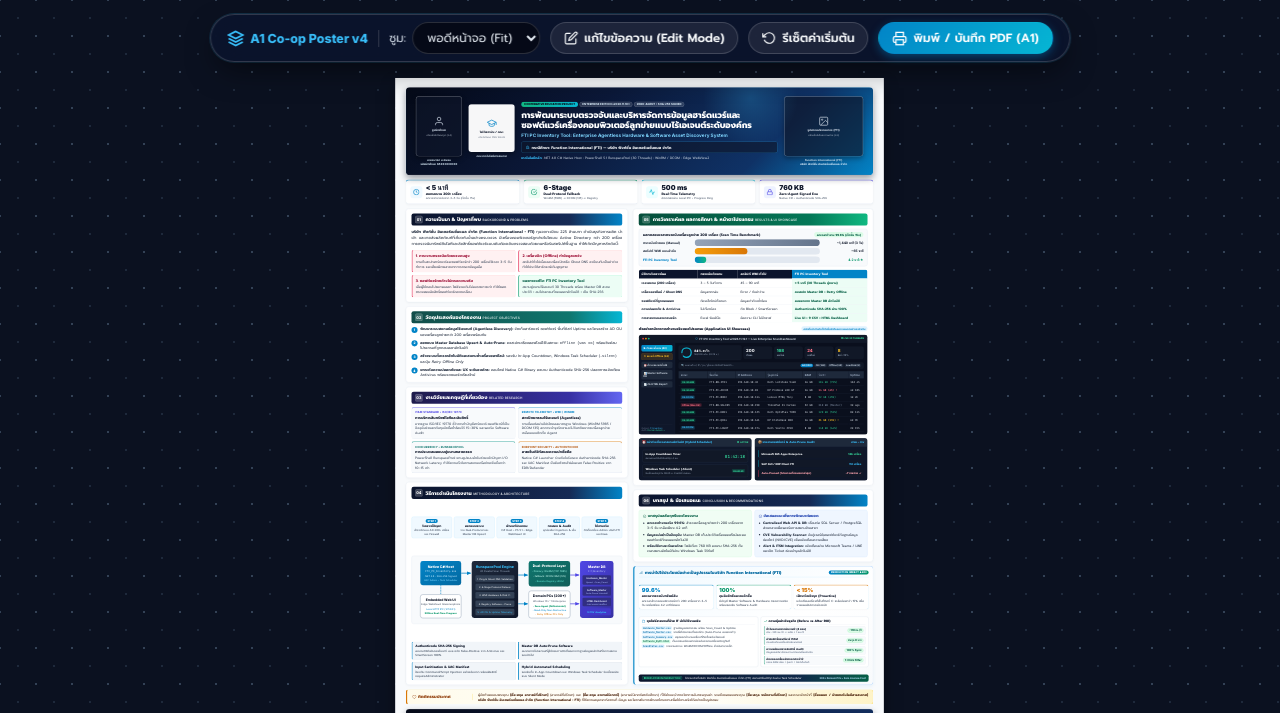
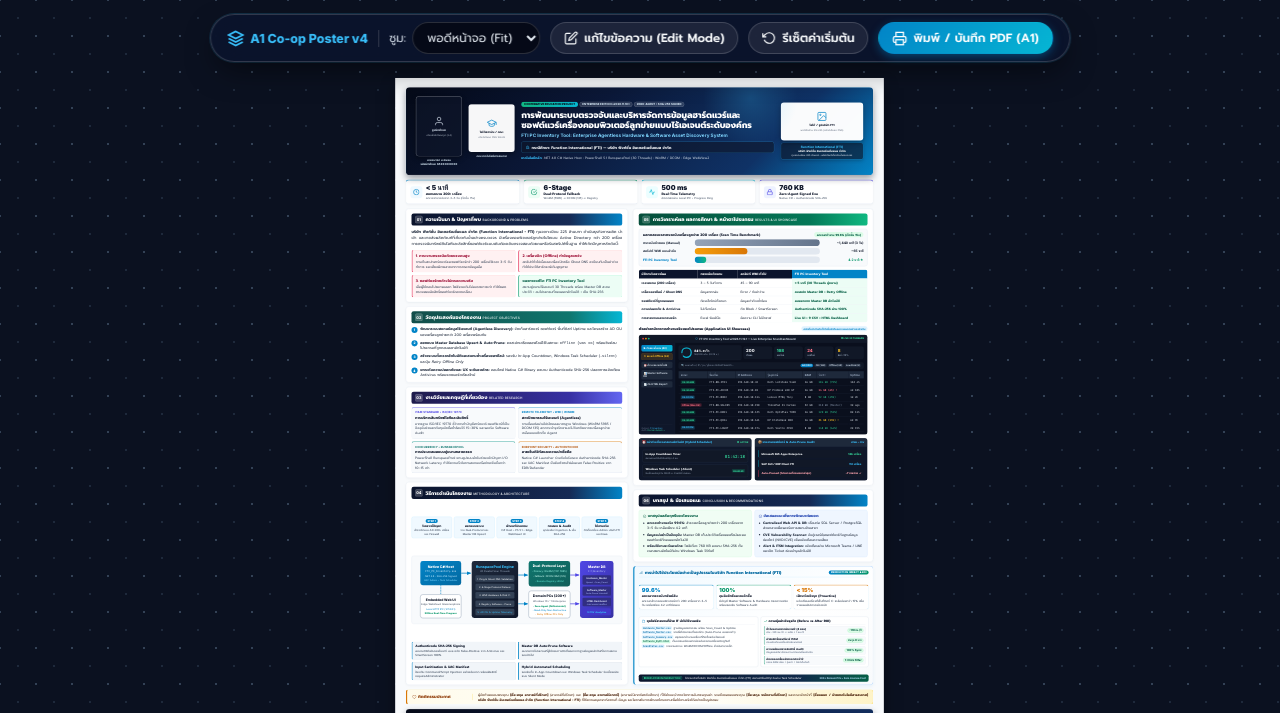
Before and after one commit to MrAlex1199/FTI_PC_Inventory_Tool, a plain HTML site: page docs/poster/FTI_PC_Inventory_Poster_A1.html in a window 1280 px wide. Shown: the top 713 px of the page. Drawn offline with Linux system fonts and the light colour scheme.

Commit message:
fix(docs): fit company logo slot to 512x225 ratio with white contain frame and company profile card

```diff
--- a/docs/poster/FTI_PC_Inventory_Poster_A1.html
+++ b/docs/poster/FTI_PC_Inventory_Poster_A1.html
@@ -256,7 +256,7 @@
       position: relative;
       overflow: hidden;
       display: grid;
-      grid-template-columns: 56mm 56mm minmax(0, 1fr) 96mm;
+      grid-template-columns: 56mm 56mm minmax(0, 1fr) 100mm;
       gap: 8mm;
       align-items: center;
     }
@@ -306,8 +306,11 @@
     }
 
     .media-slot.workplace-slot {
-      width: 96mm;
-      height: 73mm;
+      width: 100mm;
+      height: 46mm;
+      background: rgba(255, 255, 255, 0.98);
+      border-color: rgba(255, 255, 255, 0.82);
+      padding: 3mm 4mm;
     }
 
     .media-slot img.uploaded-img {
@@ -317,7 +320,8 @@
       display: none;
     }
 
-    .media-slot.uni-slot img.uploaded-img {
+    .media-slot.uni-slot img.uploaded-img,
+    .media-slot.workplace-slot img.uploaded-img {
       object-fit: contain;
     }
 
@@ -340,8 +344,46 @@
       color: #cbd5e1;
     }
 
-    .media-slot.uni-slot .slot-placeholder {
+    .media-slot.uni-slot .slot-placeholder,
+    .media-slot.workplace-slot .slot-placeholder {
       color: #0f172a;
+    }
+
+    .company-mini-card {
+      margin-top: 3mm;
+      width: 100mm;
+      background: rgba(15, 23, 42, 0.65);
+      border: 1px solid rgba(56, 189, 248, 0.38);
+      border-radius: 10px;
+      padding: 2.8mm 3.8mm;
+      text-align: center;
+      display: flex;
+      flex-direction: column;
+      gap: 0.8mm;
+      box-shadow: 0 6px 16px rgba(0, 0, 0, 0.22);
+    }
+
+    .company-mini-card .co-en {
+      font-family: var(--font-en);
+      font-size: 10.6pt;
+      font-weight: 800;
+      color: #38bdf8;
+      letter-spacing: 0.2px;
+      line-height: 1.2;
+    }
+
+    .company-mini-card .co-th {
+      font-size: 9.8pt;
+      font-weight: 700;
+      color: #ffffff;
+      line-height: 1.25;
+    }
+
+    .company-mini-card .co-sub {
+      font-size: 8.2pt;
+      font-weight: 500;
+      color: #cbd5e1;
+      line-height: 1.25;
     }
 
     .slot-placeholder svg {
@@ -1831,16 +1873,20 @@
           </div>
 
           <div>
-            <div class="media-slot workplace-slot" id="slot_workplacePhoto" onclick="triggerUpload('inputWorkplacePhoto')" title="คลิกเพื่ออัปโหลดรูปสถานที่ฝึกงาน">
-              <img class="uploaded-img" id="img_workplacePhoto" alt="Workplace Photo">
+            <div class="media-slot workplace-slot" id="slot_workplacePhoto" onclick="triggerUpload('inputWorkplacePhoto')" title="คลิกเพื่ออัปโหลดโลโก้/รูปบริษัท (สัดส่วน 512×225)">
+              <img class="uploaded-img" id="img_workplacePhoto" alt="Function International (FTI) Logo">
               <div class="slot-placeholder">
-                <svg viewBox="0 0 24 24" fill="none" stroke="currentColor"><rect x="3" y="3" width="18" height="18" rx="2" ry="2"/><circle cx="8.5" cy="8.5" r="1.5"/><polyline points="21 15 16 10 5 21"/></svg>
-                <span class="slot-title">รูปสถานประกอบการ (FTI)</span>
-                <span class="slot-sub">คลิกเพื่ออัปโหลดภาพถ่าย (4:3)</span>
+                <svg viewBox="0 0 24 24" fill="none" stroke="#0284c7"><rect x="3" y="3" width="18" height="18" rx="2" ry="2"/><circle cx="8.5" cy="8.5" r="1.5"/><polyline points="21 15 16 10 5 21"/></svg>
+                <span class="slot-title" style="color:#0f172a;">โลโก้ / รูปบริษัท FTI</span>
+                <span class="slot-sub" style="color:#475569;">พอดีสัดส่วน 512×225 (คลิกอัปโหลด PNG)</span>
               </div>
-              <div class="upload-hover-badge">เปลี่ยนรูปสถานประกอบการ</div>
+              <div class="upload-hover-badge">เปลี่ยนโลโก้ / รูปบริษัท (512×225)</div>
             </div>
-            <div class="workplace-caption" data-edit-key="workplace_caption">Function International (FTI)<br>บริษัท ฟังก์ชั่น อินเตอร์เนชั่นแนล จำกัด</div>
+            <div class="company-mini-card">
+              <div class="co-en" data-edit-key="co_en">Function International (FTI)</div>
+              <div class="co-th" data-edit-key="workplace_caption">บริษัท ฟังก์ชั่น อินเตอร์เนชั่นแนล จำกัด</div>
+              <div class="co-sub" data-edit-key="co_sub">ทุนจดทะเบียน 225 ล้านบาท • ผลิตภัณฑ์เกี่ยวกับน้ำครบวงจร</div>
+            </div>
           </div>
         </header>
 
```
Also changed, not shown: 1 other file.
